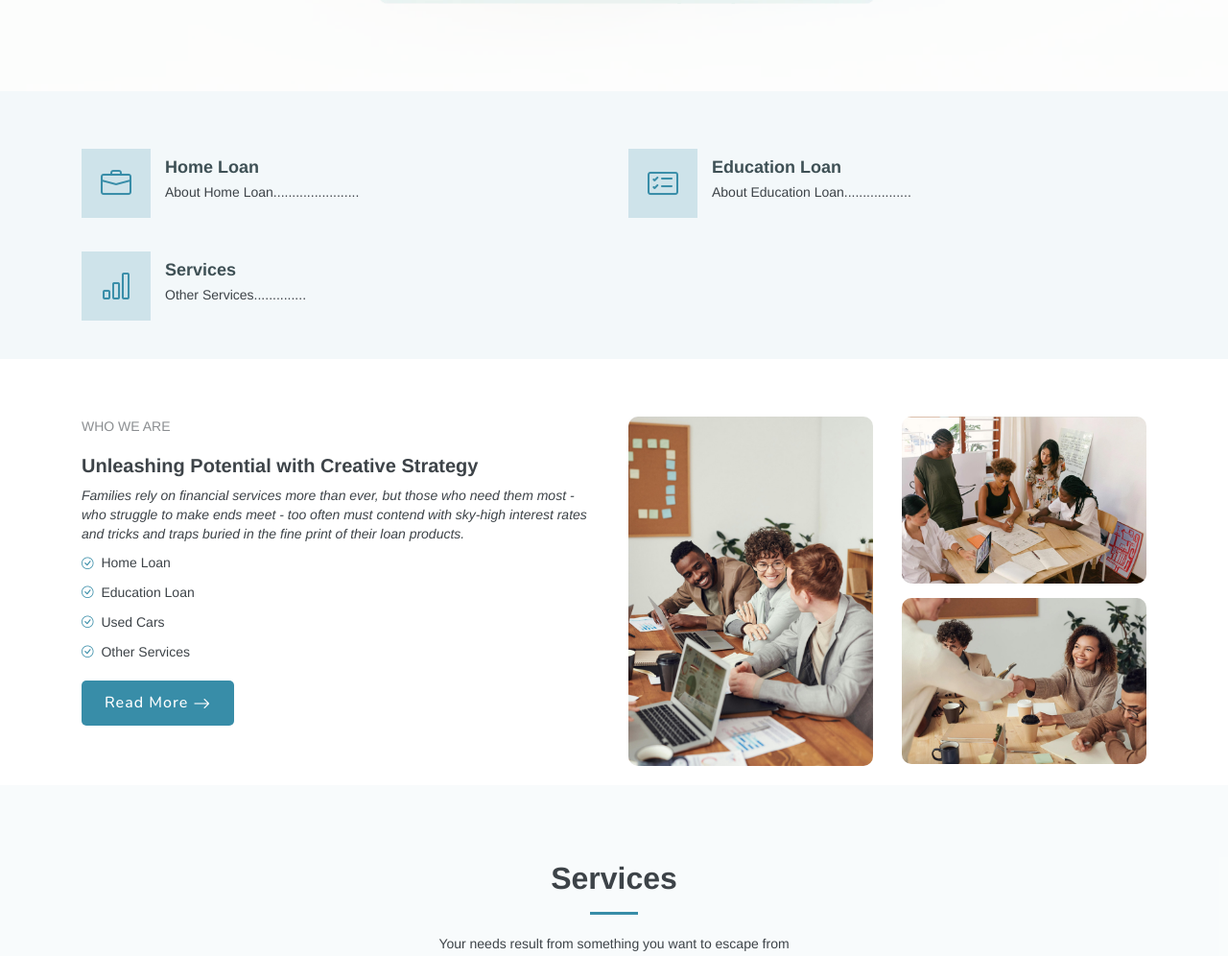
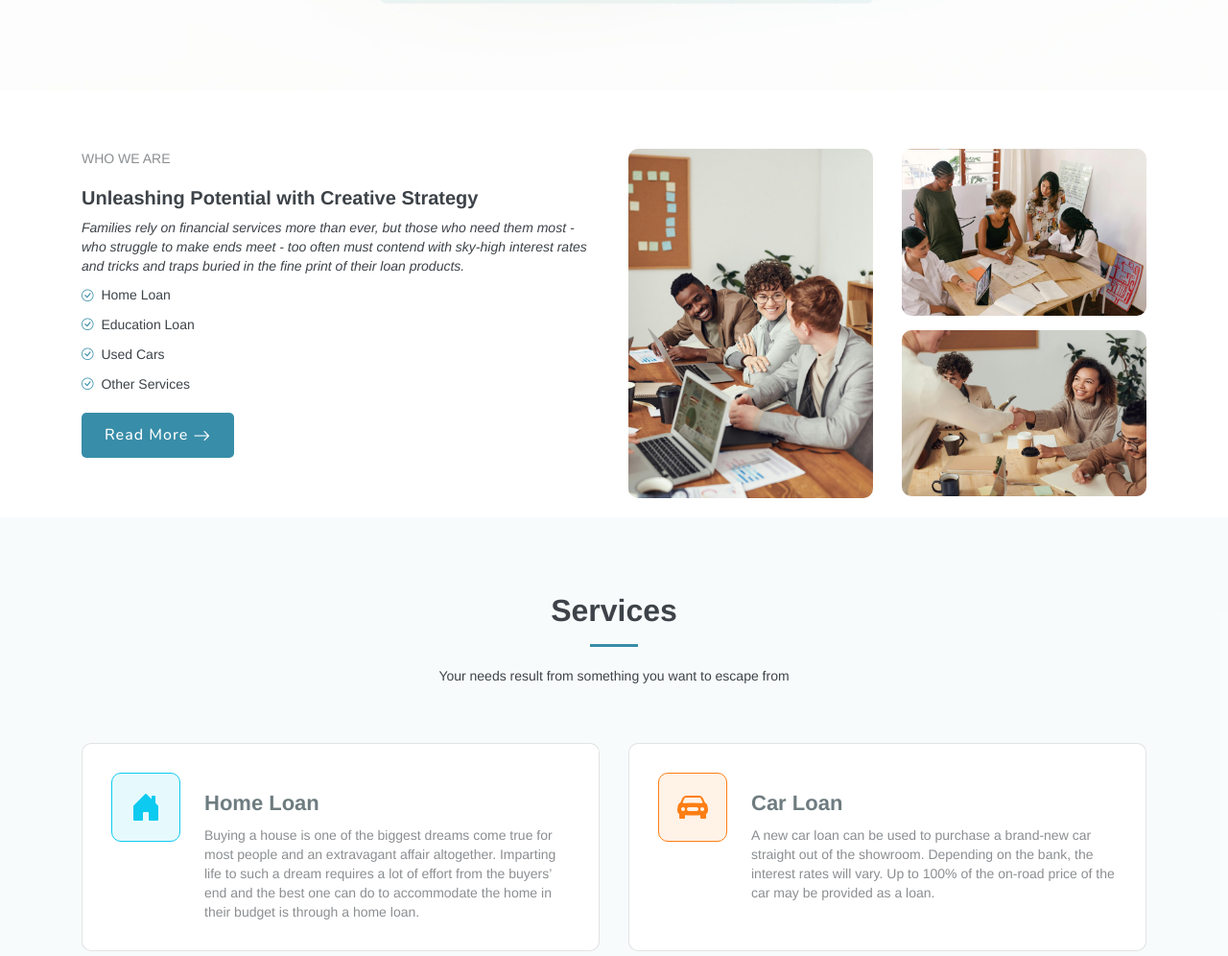
Before and after one commit to hrishikeshedureka/Radhe-Krishna-Product-Services, a plain HTML site: page index.html in a window 1280 px wide. Shown: the part 886-1882 px from the top of the page at 96% size. Drawn offline with nearby package versions, Linux system fonts and the light colour scheme.

Commit message:
Update index.html

```diff
--- a/index.html
+++ b/index.html
@@ -106,49 +106,6 @@
             </div>
 
         </section><!-- /Hero Section -->
-        <!-- Featured Services Section -->
-        <section id="featured-services" class="featured-services section">
-
-            <div class="container">
-
-                <div class="row gy-4">
-
-                    <div class="col-xl-4 col-lg-6" data-aos="fade-up" data-aos-delay="100">
-                        <div class="service-item d-flex">
-                            <div class="icon flex-shrink-0"><i class="bi bi-briefcase"></i></div>
-                            <div>
-                                <h4 class="title"><a href="#" class="stretched-link">Home Loan</a></h4>
-                                <p class="description">About Home Loan.......................</p>
-                            </div>
-                        </div>
-                    </div>
-                    <!-- End Service Item -->
-
-                    <div class="col-xl-4 col-lg-6" data-aos="fade-up" data-aos-delay="200">
-                        <div class="service-item d-flex">
-                            <div class="icon flex-shrink-0"><i class="bi bi-card-checklist"></i></div>
-                            <div>
-                                <h4 class="title"><a href="#" class="stretched-link">Education Loan</a></h4>
-                                <p class="description">About Education Loan..................</p>
-                            </div>
-                        </div>
-                    </div><!-- End Service Item -->
-
-                    <div class="col-xl-4 col-lg-6" data-aos="fade-up" data-aos-delay="300">
-                        <div class="service-item d-flex">
-                            <div class="icon flex-shrink-0"><i class="bi bi-bar-chart"></i></div>
-                            <div>
-                                <h4 class="title"><a href="#" class="stretched-link">Services</a></h4>
-                                <p class="description">Other Services..............</p>
-                            </div>
-                        </div>
-                    </div><!-- End Service Item -->
-
-                </div>
-
-            </div>
-
-        </section><!-- /Featured Services Section -->
         <!-- About Section -->
         <section id="about" class="about section">
 
@@ -370,17 +327,17 @@
 
                     <div class="col-lg-3 col-md-6">
                         <div class="info-item d-flex flex-column justify-content-center align-items-center" data-aos="fade-up" data-aos-delay="400">
-                            <i class="bi bi-envelope"></i>
-                            <h3>Email Us</h3>
-                            <p>radhekrishnaproductservices@gmail.com</p>
+                            <br /><i class="bi bi-envelope"></i>
+                            <p><a href="mailto:radhekrishnaproductservices@gmail.com"> <h3>Email Us</h3></a></p>
+
                         </div>
                     </div><!-- End Info Item -->
 
                     <div class="col-lg-3 col-md-6">
                         <div class="info-item d-flex flex-column justify-content-center align-items-center" data-aos="fade-up" data-aos-delay="400">
-                            <i class="bi bi-whatsapp"></i>
-                            <h3>Whatsapp</h3>
-                            <p>Start chatting</p>
+                            <!--<i class="bi bi-whatsapp"></i>--><br /><i class="bi bi-whatsapp" target="_blank"></i>
+                            <p><a href="https://wa.me/917808077773" target="_blank"><h3>Whatsapp</h3></a></p>
+
                         </div>
                     </div><!-- End Info Item -->
 
```
